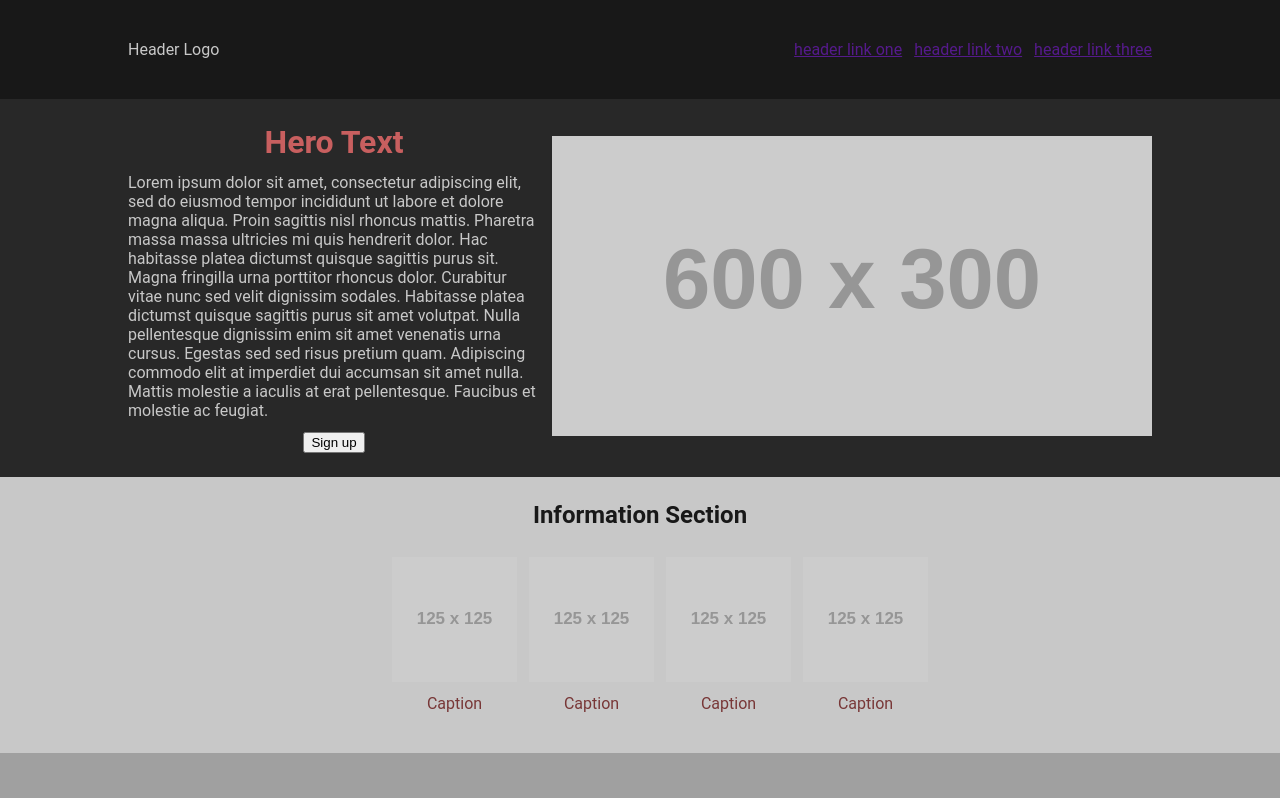
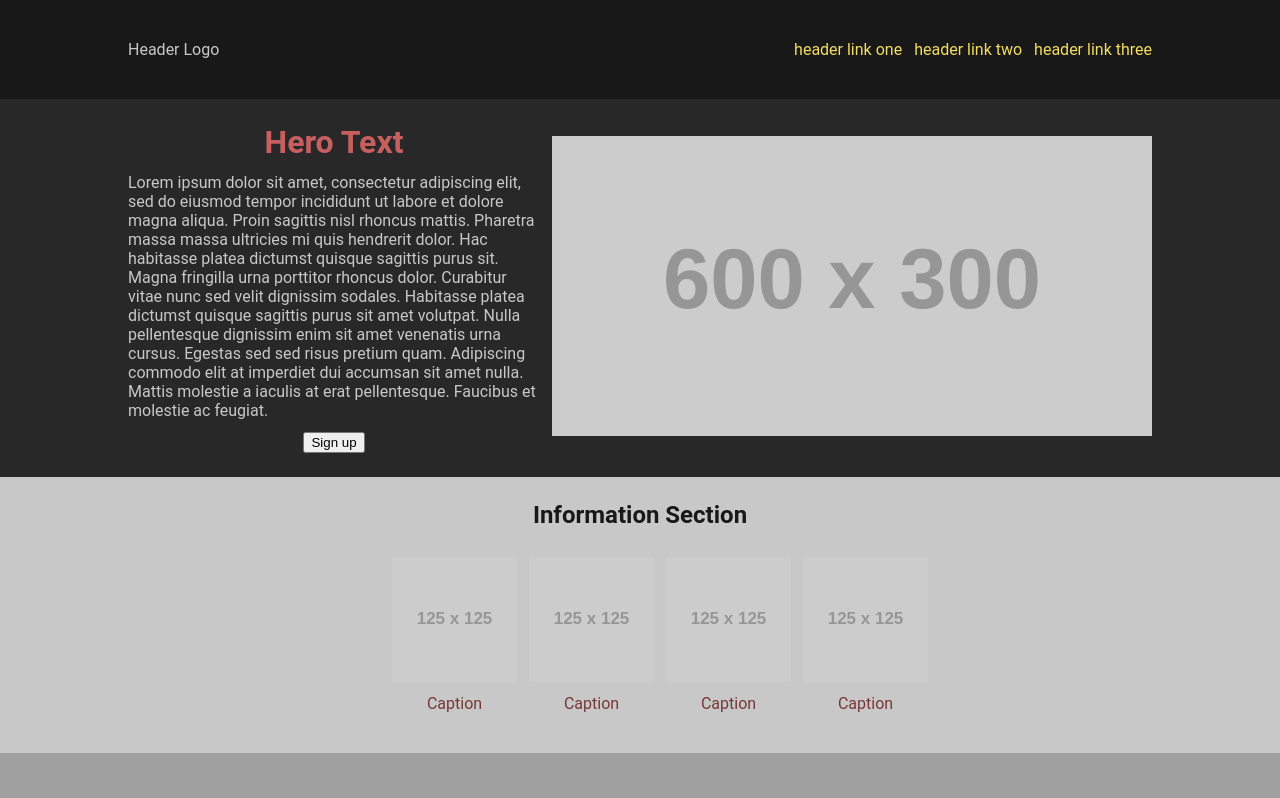
Before and after one commit to dczemina/odin-landing-page, a plain HTML site: page index.html in a window 1280 px wide. Shown: the top 798 px of the page. Drawn offline with Linux system fonts and the light colour scheme; placeholder pictures from the web are drawn by us.

Commit message:
Format links

```diff
--- a/index.html
+++ b/index.html
@@ -12,9 +12,9 @@
             <div class="flex-row flex-end">
                 <div class="flex-margin">Header Logo</div>
                 <ul class="flex-row flex-between">
-                    <li><a href="">header link one</a></li>
-                    <li><a href="">header link two</a></li>
-                    <li><a href="">header link three</a></li>
+                    <li><a href="" class="gold">header link one</a></li>
+                    <li><a href="" class="gold">header link two</a></li>
+                    <li><a href="" class="gold">header link three</a></li>
                 </ul>
             </div>
         </nav>
--- a/styles.css
+++ b/styles.css
@@ -10,6 +10,14 @@ body {
 
 ul {
     list-style: none;
+}
+
+a {
+    text-decoration: none;
+}
+
+a:visited {
+    text-decoration: none;
 }
 
 /* Flex and Flex Directions */
@@ -117,3 +125,7 @@ ul {
 .light-red {
     color:rgb(200, 95, 95)
 }
+
+.gold {
+    color: rgb(243, 221, 99)
+}
```
